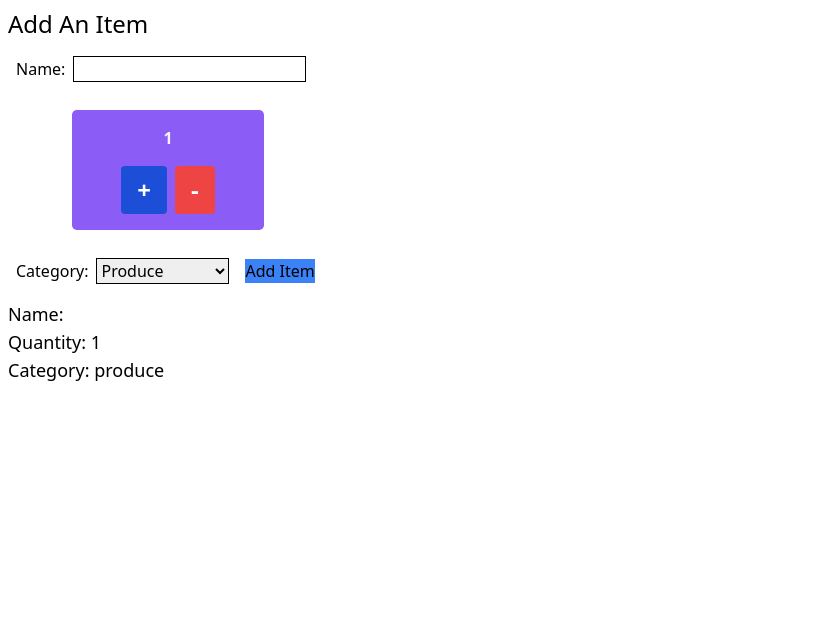
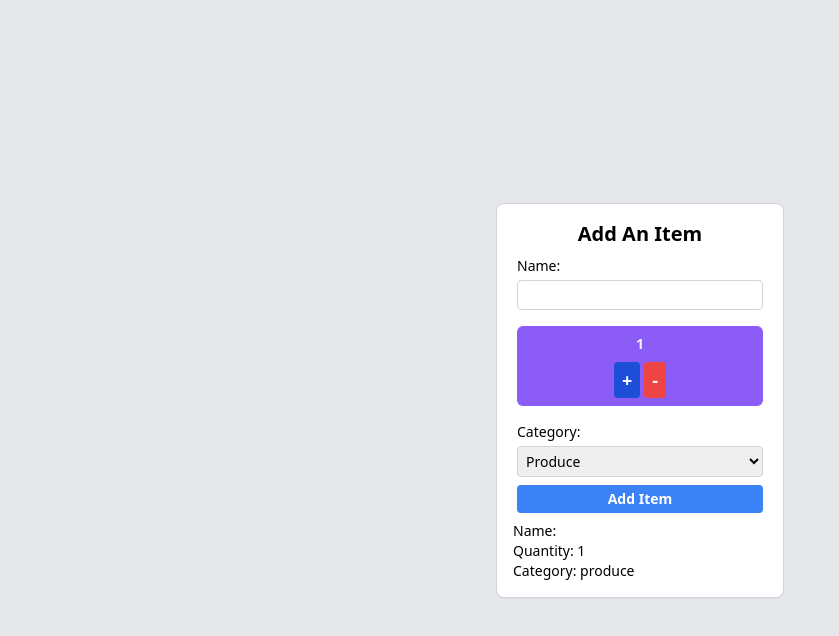
Before and after one commit to rgawalko/cprg306-assignments, a Next.js app: page /week-5 in a window 1280 px wide. Shown: the top 636 px of the page, without its empty margins (0-839 px from the left). Built offline with nearby package versions, Linux system fonts and the light colour scheme.

Commit message:
fixed formatting

```diff
--- a/app/week-5/new-item.js
+++ b/app/week-5/new-item.js
@@ -5,7 +5,7 @@ import { useState } from "react";
 export default function NewItem() {
     const [quantity, setQuantity] = useState(1);
     const [name, setName] = useState("");
-    const [category, setCategory] = useState("produce")
+    const [category, setCategory] = useState("produce");
 
     const handleNameChange = (event) => {
         let name = event.target.value;
@@ -26,11 +26,9 @@ export default function NewItem() {
 
     const handleCategoryChange = (event) => {
         let category = event.target.value;
-        category = name.replace(/[^a-zA-Z\s]/g, "");
-        setName(category);
+        category = category.replace(/[^a-zA-Z\s]/g, "");
+        setCategory(category);
     };
-
-
 
     const handleSubmit = (event) => {
         event.preventDefault();
@@ -39,46 +37,50 @@ export default function NewItem() {
         alert(`Name: ${name}, Quantity: ${quantity}, Category: ${category}`);
     };
 
-
-
-
-
     return (
-        <div className="m-2">
-            <h2 className="text-2xl">Add An Item</h2>
-            <form className="m-2" onSubmit ={(event) => handleSubmit(event)}>
-                <label htmlFor="name">Name:</label>
+        <div className="flex justify-center items-center min-h-screen">
+            <div className="bg-white border border-gray-300 rounded-lg p-4 shadow-sm w-72">
+                <h2 className="text-xl font-bold mb-2 text-center">Add An Item</h2>
+                <form className="m-1" onSubmit={handleSubmit}>
+                    <div className="mb-2">
+                        <label htmlFor="name" className="block font-medium mb-1 text-sm">Name:</label>
                         <input
                             id="name"
                             type="text"
                             value={name}
-                onChange={(event) => handleNameChange(event)}
-                className= 'border border-black m-2'
+                            onChange={handleNameChange}
+                            className="border border-gray-300 rounded w-full p-1 text-sm"
                             required
                         />
+                    </div>
 
-
-                <div className="my-5 ml-14 w-48 bg-violet-500 rounded-custom-md flex flex-col items-center justify-center p-4">
-                        <p className="font-bold text-gray-100 mb-4"> {quantity} </p>
-                        <div className="flex space-x-2">
+                    <div className="my-4 w-full bg-violet-500 rounded-md flex flex-col items-center justify-center p-2">
+                        <p className="font-bold text-gray-100 mb-2 text-sm">{quantity}</p>
+                        <div className="flex space-x-1">
                             <button
                                 onClick={increment}
-                            className="bg-blue-700 text-white font-bold py-2 px-4 rounded hover:bg-blue-800 text-2xl  border-blue-900">
+                                type="button"
+                                className="bg-blue-700 text-white font-bold py-1 px-2 rounded hover:bg-blue-800 text-lg border-blue-900"
+                            >
                                 +
                             </button>
                             <button
                                 onClick={decrement}
-                            className="bg-red-500 text-white font-bold py-2 px-4 rounded hover:bg-red-600 text-2xl  border-red-700">
+                                type="button"
+                                className="bg-red-500 text-white font-bold py-1 px-2 rounded hover:bg-red-600 text-lg border-red-700"
+                            >
                                 -
                             </button>
                         </div>
                     </div>
-                <label htmlFor="category">Category:</label>
+
+                    <div className="mb-2">
+                        <label htmlFor="category" className="block font-medium mb-1 text-sm">Category:</label>
                         <select
                             id="category"
-                value={category} // Assuming you have a `category` state to hold the selected value
-                onChange={(event) => handleCategoryChange(event)} // This function will handle the change event for category
-                className='border border-black m-2'
+                            value={category}
+                            onChange={handleCategoryChange}
+                            className="border border-gray-300 rounded w-full p-1 text-sm"
                         >
                             <option value="Produce">Produce</option>
                             <option value="Dairy">Dairy</option>
@@ -92,19 +94,20 @@ export default function NewItem() {
                             <option value="Household">Household</option>
                             <option value="Other">Other</option>
                         </select>
+                    </div>
+
                     <input
                         type="submit"
                         value="Add Item"
-                className="m-2 bg-blue-500 hover:bg-blue-700"
+                        className="w-full bg-blue-500 hover:bg-blue-700 text-white font-bold py-1 px-2 rounded text-sm cursor-pointer"
                     />
                 </form>
-            <div className="text-lg">
+                <div className="text-sm mt-2">
                     <p>Name: {name}</p>
                     <p>Quantity: {quantity}</p>
                     <p>Category: {category}</p>
-
                 </div>
             </div>
-
+        </div>
     );
-};
+}
--- a/app/week-5/page.js
+++ b/app/week-5/page.js
@@ -2,7 +2,7 @@ import NewItem from "./new-item";
 
 export default function Page() {
     return (
-        <div>
+        <div className="bg-gray-200 min-h-screen">
             <NewItem />
         </div>
     );
```
Lines whose indentation alone changed are shown as unchanged.
